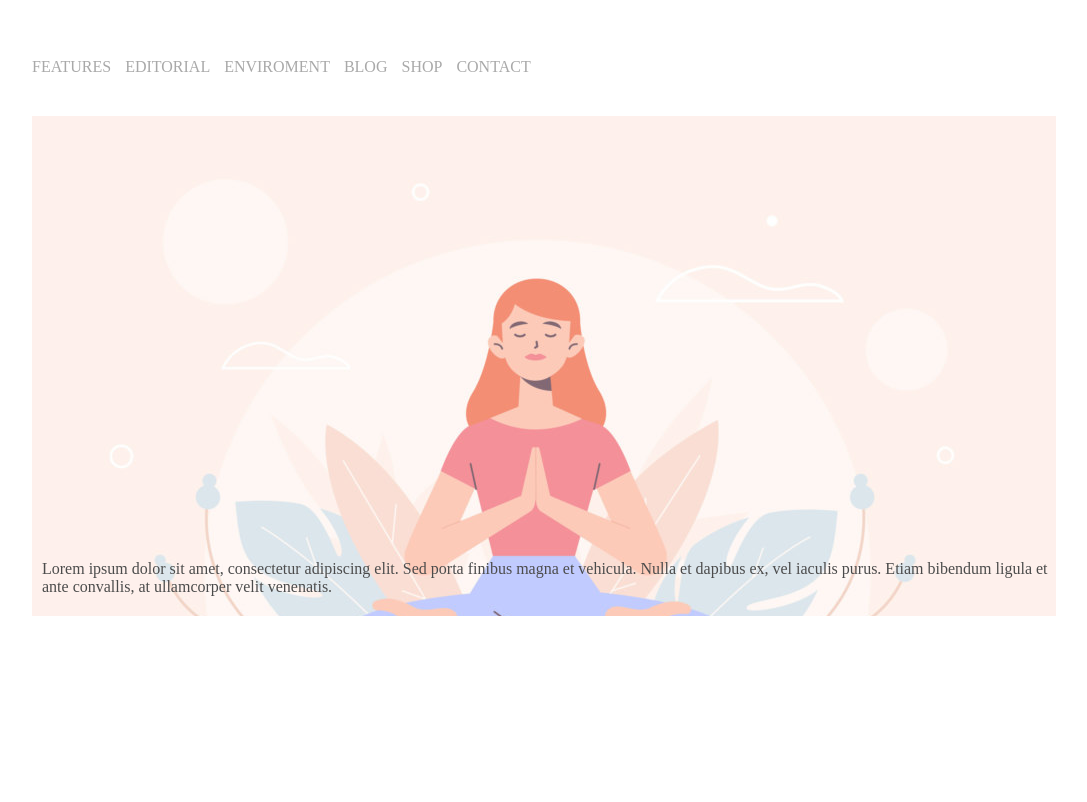
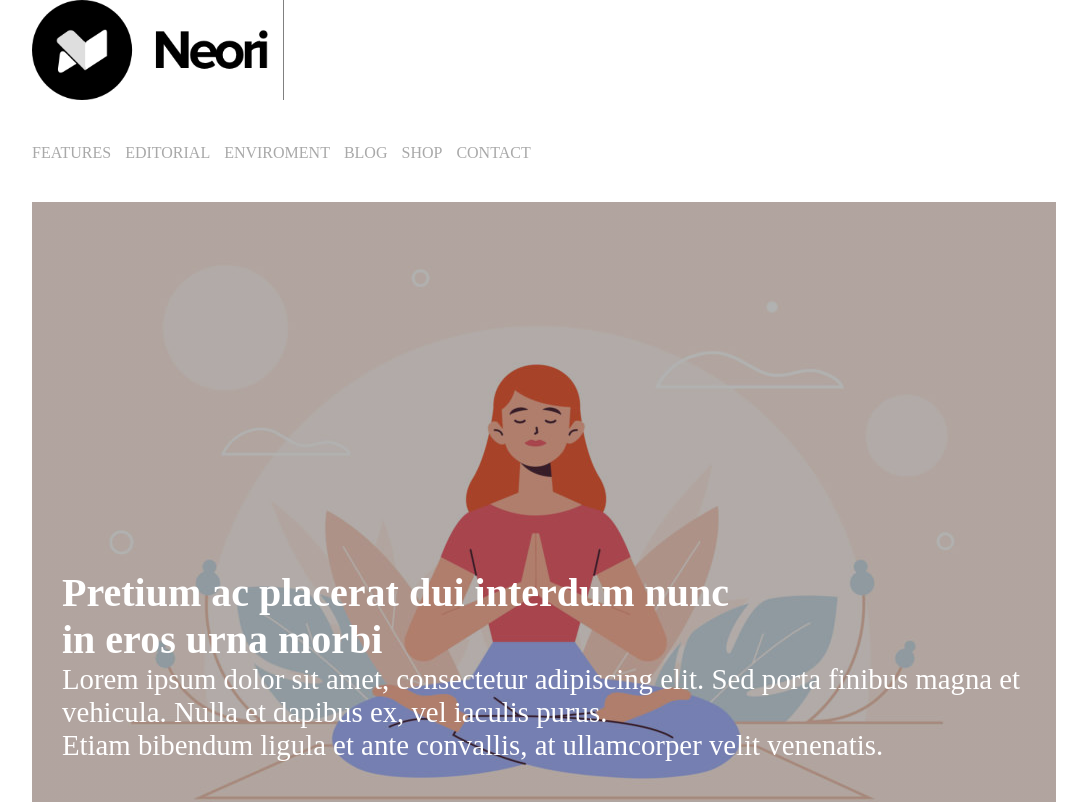
Before and after one commit to michaelb2001/htmlcss-wp, a plain HTML site: page index.html in a window 1280 px wide. Shown: the whole page, without its empty margins (96-1183 px from the left). Drawn offline with Linux system fonts and the light colour scheme.

Commit message:
prima section fatta

```diff
--- a/css/style.css
+++ b/css/style.css
@@ -3,7 +3,6 @@
     padding: 0px;
     margin: 0px;
     box-sizing: border-box;
-    font-size: 1em;
     font-family: "Monserrat";
 }
 
@@ -16,8 +15,9 @@
 #logo img{
     height: 100px;
     width: auto;
+    border-right: 1px grey solid;
+    padding-right:15px;
 }
-
 
 /* menu*/
 
@@ -42,11 +42,17 @@ li a{
 /*prima section*/
 
 .banner{
-    background-image: url(../img/banner.jpg);
+    background:
+    /* top, transparent black, faked with gradient */
+    linear-gradient(
+      rgba(0, 0, 0, 0.3),
+      rgba(0, 0, 0, 0.3)
+    ),
+    /* bottom, image */
+    url(../img/banner.jpg);
     background-repeat: no-repeat;
     background-size: cover;
-    height: 500px;
-    opacity:0.7;
+    height: 600px;
     position: relative;
 }
 
@@ -54,4 +60,13 @@ li a{
     position:absolute;
     bottom:20px;
     left: 10px;
+    color:white;
+    margin:20px;
 }
+
+.banner-text h2{
+    font-size: 2.5em;
+}
+.banner-text p{
+    font-size: 1.8em;
+}
--- a/index.html
+++ b/index.html
@@ -11,7 +11,7 @@
     <div class="container">
     <header>
         <div id="logo">
-            <img src="" alt="">
+            <img src="img/logo.png" alt="logo">
         </div>
 
         <nav>
@@ -31,8 +31,10 @@
         <section>
             <div class="banner">
                 <div class="banner-text">
-                    Lorem ipsum dolor sit amet, consectetur adipiscing elit. Sed porta finibus magna et vehicula. Nulla et dapibus ex, vel iaculis purus.
-                    Etiam bibendum ligula et ante convallis, at ullamcorper velit venenatis.
+                    <h2>Pretium ac placerat dui interdum nunc <br> in eros urna morbi</h2>
+                    <p>Lorem ipsum dolor sit amet, consectetur adipiscing elit. Sed porta finibus magna et vehicula. Nulla et dapibus ex, vel iaculis purus. <br>
+
+                    Etiam bibendum ligula et ante convallis, at ullamcorper velit venenatis.</p>
                 </div>
             </div>
         </section>
```
